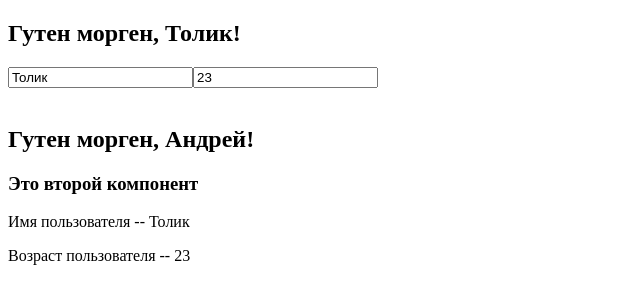
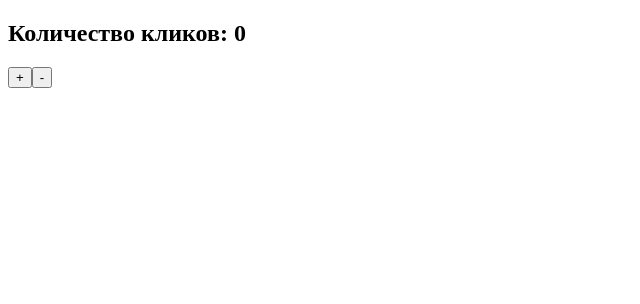
Before and after one commit to DmitriyMir/project-veteran-vov, an Angular app in the folder my-app/: page / in a window 1280 px wide. Shown: the top 304 px of the page, without its empty margins (0-640 px from the left). Built offline with nearby package versions, Linux system fonts and the light colour scheme.

Commit message:
BARSIK-1

```diff
--- a/my-app/src/app/app.component.html
+++ b/my-app/src/app/app.component.html
@@ -1,6 +1,5 @@
 <div>
-    <h2>Гутен морген, {{name}}!</h2>
-    <input type="text" [(ngModel)]="name">
-    <input type="number" [(ngModel)]="age" placeholder="name"><br><br>
-    <app-child [userName]="name" [userAge]="age"></app-child>
+    <h2>Количество кликов: {{clicks}}</h2>
+
+    <app-child (onChanged)="onChanged($event)"></app-child>
 </div>
--- a/my-app/src/app/app.component.ts
+++ b/my-app/src/app/app.component.ts
@@ -7,8 +7,12 @@ import { FormsModule } from '@angular/forms';
   styleUrls: ['./app.component.css']
 })
 export class AppComponent {
-  title = 'my-app';
-  name: string = 'Толик';
-  age: number = 23;
-  ngOnIit() {}
+  clicks: number = 0;
+  onChanged(increased) {
+    if (increased) {
+      this.clicks = this.clicks + 1;
+    } else {
+      this.clicks = this.clicks - 1;
+    }
+  }
 }
--- a/my-app/src/app/child/child.component.html
+++ b/my-app/src/app/child/child.component.html
@@ -1,6 +1,4 @@
 <div>
-    <h2>Гутен морген, {{name}}!</h2>
-    <h3>Это второй компонент</h3>
-    <p>Имя пользователя -- {{userName}}</p>
-    <p>Возраст пользователя -- {{userAge}}</p>
+    <button (click)="change(true)">+</button>
+    <button (click)="change(false)">-</button>
 </div>
--- a/my-app/src/app/child/child.component.ts
+++ b/my-app/src/app/child/child.component.ts
@@ -1,4 +1,4 @@
-import { Component, OnInit, Input } from '@angular/core';
+import { Component, OnInit, Input, Output, EventEmitter } from '@angular/core';
 
 @Component({
   selector: 'app-child',
@@ -6,21 +6,13 @@ import { Component, OnInit, Input } from '@angular/core';
   styleUrls: ['./child.component.css']
 })
 export class ChildComponent implements OnInit {
-  name = "Андрей";
-  @Input() userName: string;
-  _userAge: number;
-  @Input()
-  set userAge(age: number) {
-    if (age < 0) {
-      this._userAge = 100;
-    }
-    else {
-      this._userAge = age;
-    }
+  @Output() onChanged = new EventEmitter<boolean>();
+  change(increased) {
+    this.onChanged.emit(increased);
   }
-  get userAge() {
-    return this._userAge;
-  }
+
+
+
 
   constructor() { }
 
```
